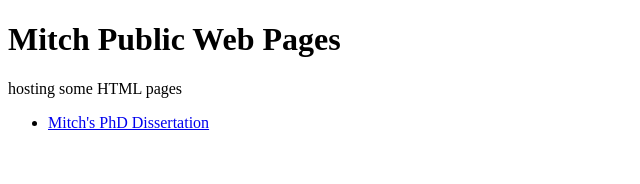
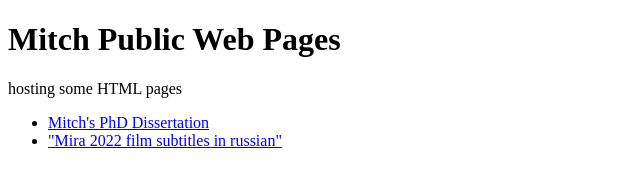
Before and after one commit to mitchwyle/mitchwyle.github.io, a plain HTML site: page index.html in a window 1280 px wide. Shown: the whole page, without its empty margins (0-640 px from the left). Drawn offline with Linux system fonts and the light colour scheme.

Commit message:
added subs

```diff
--- a/index.html
+++ b/index.html
@@ -10,6 +10,7 @@
 
 <ul>
 <li><a href="./diss.pdf">Mitch's PhD Dissertation</li>
+<li><a href="subs/mira.srt">"Mira 2022 film subtitles in russian"</li>
 </ul>
 
 </body>
```
